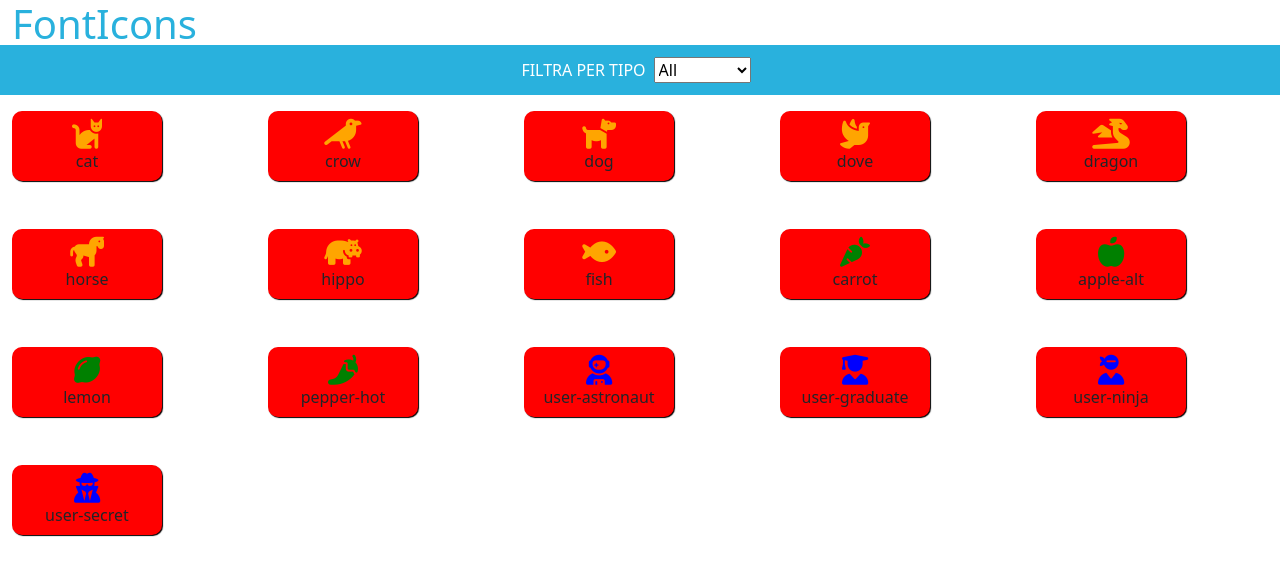
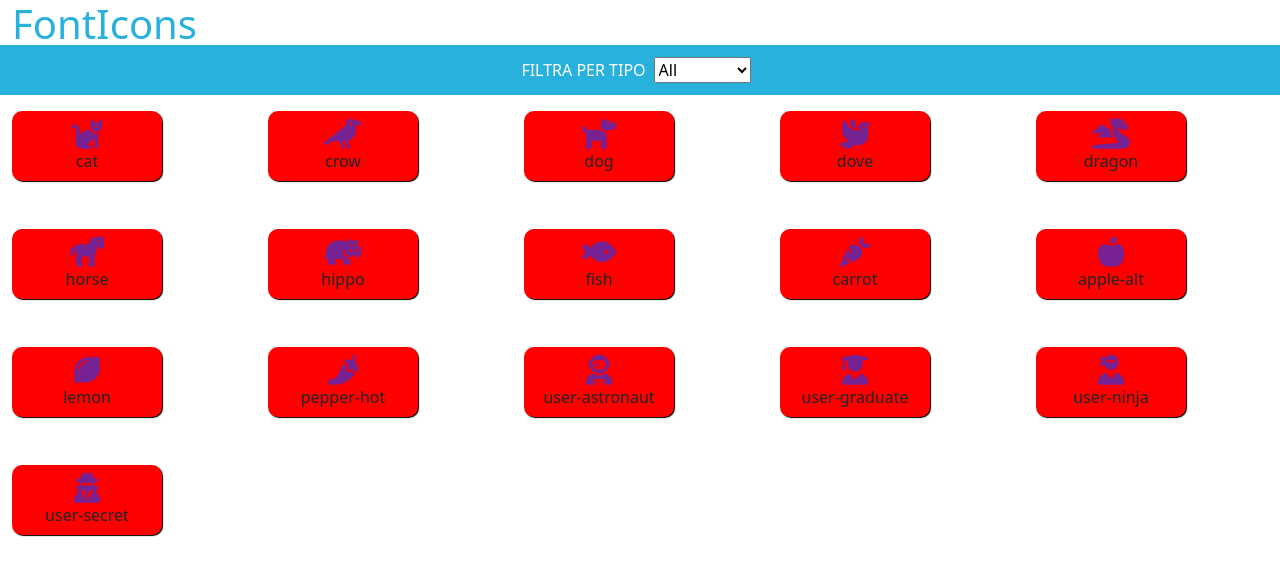
Before and after one commit to ManuelBenini/js-es6-icons, a plain HTML site: page index.html in a window 1280 px wide. Drawn offline with nearby package versions, Linux system fonts and the light colour scheme.

Commit message:
Primo bonus terminato

```diff
--- a/css/style.css
+++ b/css/style.css
@@ -29,7 +29,7 @@ main{
   background-color: red;
 }
 
-.animal{
+/* .animal{
  color: orange;
 }
 
@@ -39,7 +39,7 @@ main{
 
 .user{
   color: blue;
-}
+} */
 
 .fas{
   font-size: 30px;
--- a/js/script.js
+++ b/js/script.js
@@ -1,115 +1,119 @@
+const indiceEsadecimali = [0,1,2,3,4,5,6,7,8,9,'a','b','c','d','e','f'];
+const numeriRandom = (min, max) => Math.floor(Math.random() * (max - min + 1) + min);
+const arrayColoreEsadecimale = [];
+const stringaEsadecimale = creaEsadecimale();
 const fontIcons = [
 	{
 		name: 'cat',
 		prefix: 'fa-',
 		type: 'animal',
 		family: 'fas',
-		color: 'orange'
+		color: stringaEsadecimale
 	},
 	{
 		name: 'crow',
 		prefix: 'fa-',
 		type: 'animal',
 		family: 'fas',
-		color: 'orange'
+		color: stringaEsadecimale
 	},
 	{
 		name: 'dog',
 		prefix: 'fa-',
 		type: 'animal',
 		family: 'fas',
-		color: 'orange'
+		color: stringaEsadecimale
 	},
 	{
 		name: 'dove',
 		prefix: 'fa-',
 		type: 'animal',
 		family: 'fas',
-		color: 'orange'
+		color: stringaEsadecimale
 	},
 	{
 		name: 'dragon',
 		prefix: 'fa-',
 		type: 'animal',
 		family: 'fas',
-		color: 'orange'
+		color: stringaEsadecimale
 	},
 	{
 		name: 'horse',
 		prefix: 'fa-',
 		type: 'animal',
 		family: 'fas',
-		color: 'orange'
+		color: stringaEsadecimale
 	},
 	{
 		name: 'hippo',
 		prefix: 'fa-',
 		type: 'animal',
 		family: 'fas',
-		color: 'orange'
+		color: stringaEsadecimale
 	},
 	{
 		name: 'fish',
 		prefix: 'fa-',
 		type: 'animal',
 		family: 'fas',
-		color: 'orange'
+		color: stringaEsadecimale
 	},
 	{
 		name: 'carrot',
 		prefix: 'fa-',
 		type: 'vegetable',
 		family: 'fas',
-		color: 'green'
+		color: stringaEsadecimale
 	},
 	{
 		name: 'apple-alt',
 		prefix: 'fa-',
 		type: 'vegetable',
 		family: 'fas',
-		color: 'green'
+		color: stringaEsadecimale
 	},
 	{
 		name: 'lemon',
 		prefix: 'fa-',
 		type: 'vegetable',
 		family: 'fas',
-		color: 'green'
+		color: stringaEsadecimale
 	},
 	{
 		name: 'pepper-hot',
 		prefix: 'fa-',
 		type: 'vegetable',
 		family: 'fas',
-		color: 'green'
+		color: stringaEsadecimale
 	},
 	{
 		name: 'user-astronaut',
 		prefix: 'fa-',
 		type: 'user',
 		family: 'fas',
-		color: 'blue'
+		color: stringaEsadecimale
 	},
 	{
 		name: 'user-graduate',
 		prefix: 'fa-',
 		type: 'user',
 		family: 'fas',
-		color: 'blue'
+		color: stringaEsadecimale
 	},
 	{
 		name: 'user-ninja',
 		prefix: 'fa-',
 		type: 'user',
 		family: 'fas',
-		color: 'blue'
+		color: stringaEsadecimale
 	},
 	{
 		name: 'user-secret',
 		prefix: 'fa-',
 		type: 'user',
 		family: 'fas',
-		color: 'blue'
+		color: stringaEsadecimale
 	}
 ];
 
@@ -158,7 +162,7 @@ function outputStamp(array) {
     `
       <div class="col mb-5">
         <div>
-          <i class="${family} ${prefix}${name} ${type}"></i>
+          <i class="${family} ${prefix}${name} ${type}" style="color: #${color};"></i>
           <span id="name">${name}</span>
         </div>
       </div>
@@ -166,3 +170,16 @@ function outputStamp(array) {
   });
 
 }
+
+
+function creaEsadecimale() {
+  for(let i = 0; i < 6; i++){
+    arrayColoreEsadecimale.push(indiceEsadecimali[numeriRandom(0, indiceEsadecimali.length - 1)]);
+  }
+  return arrayColoreEsadecimale.join('');
+}
+
+console.log(indiceEsadecimali.length);
+
+console.log('colore esadecimale', arrayColoreEsadecimale);
+console.log('stringa esadecimale =', stringaEsadecimale);
```
